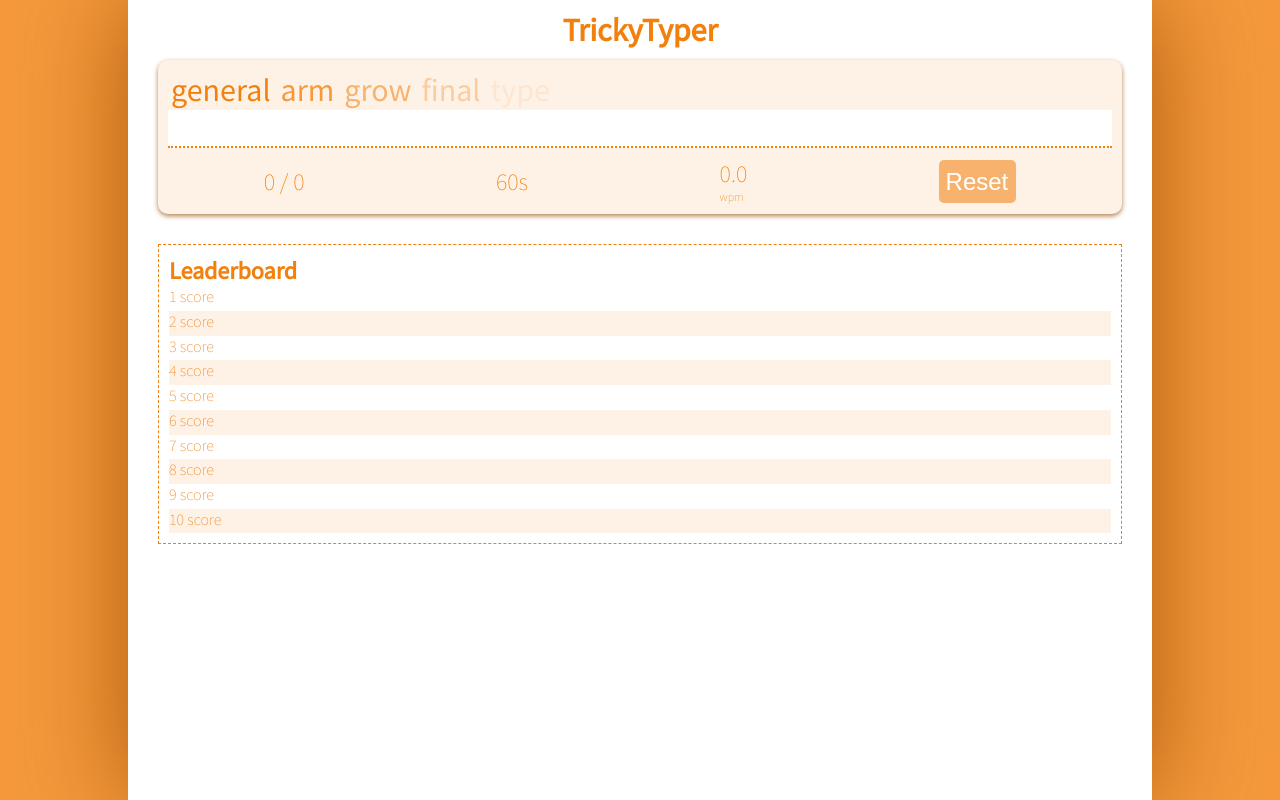
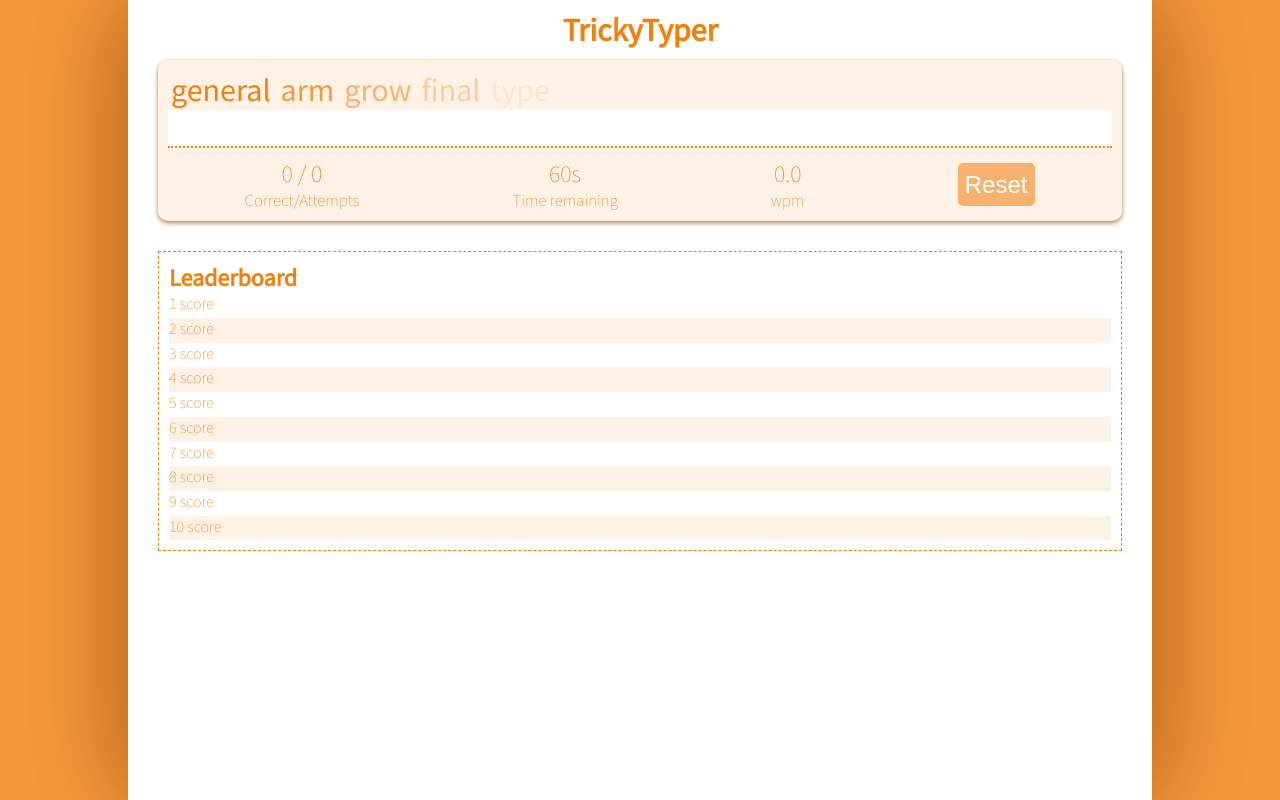
Before and after one commit to dmills-webdev/tricky-typer, a React (Create React App) app: page / in a window 1280 px wide. Built offline with nearby package versions, Linux system fonts and the light colour scheme.

Commit message:
Add units and styling to game numbers

```diff
--- a/src/TypingTestComponent.js
+++ b/src/TypingTestComponent.js
@@ -17,8 +17,8 @@ function TypingTestComponent({ words, points, attempts, wpm, countdown, typedWor
           checkWord(event.target.value)}}
       />
       <div className="controls-container">
-        <p>{points} / {attempts}</p>  {/* TODO: add scaling at end of each test*/}
-        <p>{countdown}s</p>
+        <span><p>{points} / {attempts}</p><p className="unit-text">Correct/Attempts</p></span>  {/* TODO: add scaling at end of each test*/}
+        <span><p>{countdown}s</p><p className="unit-text">Time remaining</p></span>
         <span><p>{wpm}</p><p className="unit-text">wpm</p></span>
         <button
           onClick={() => {
--- a/src/app.scss
+++ b/src/app.scss
@@ -57,7 +57,7 @@ h1 {
 }
 
 .unit-text {
-  font-size: 0.5em;
+  font-size: 0.7em;
 }
 
 /*--------------------------------------------------------- Game Styles ------*/
@@ -111,6 +111,10 @@ h1 {
   font-size: 1.5em;
 }
 
+.controls-container span {
+  text-align: center;
+}
+
 .game-container input {
   width: 100%;
   height: 1.2em;
```
